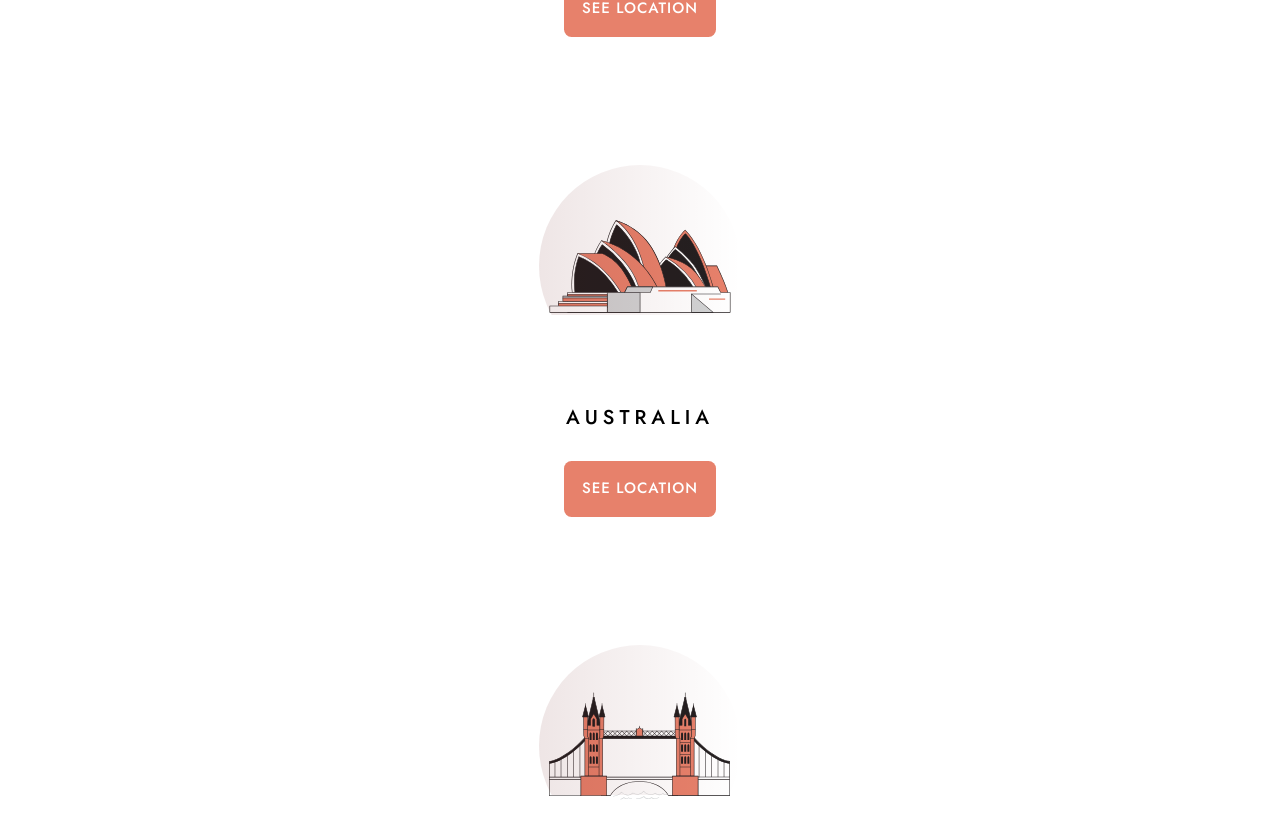
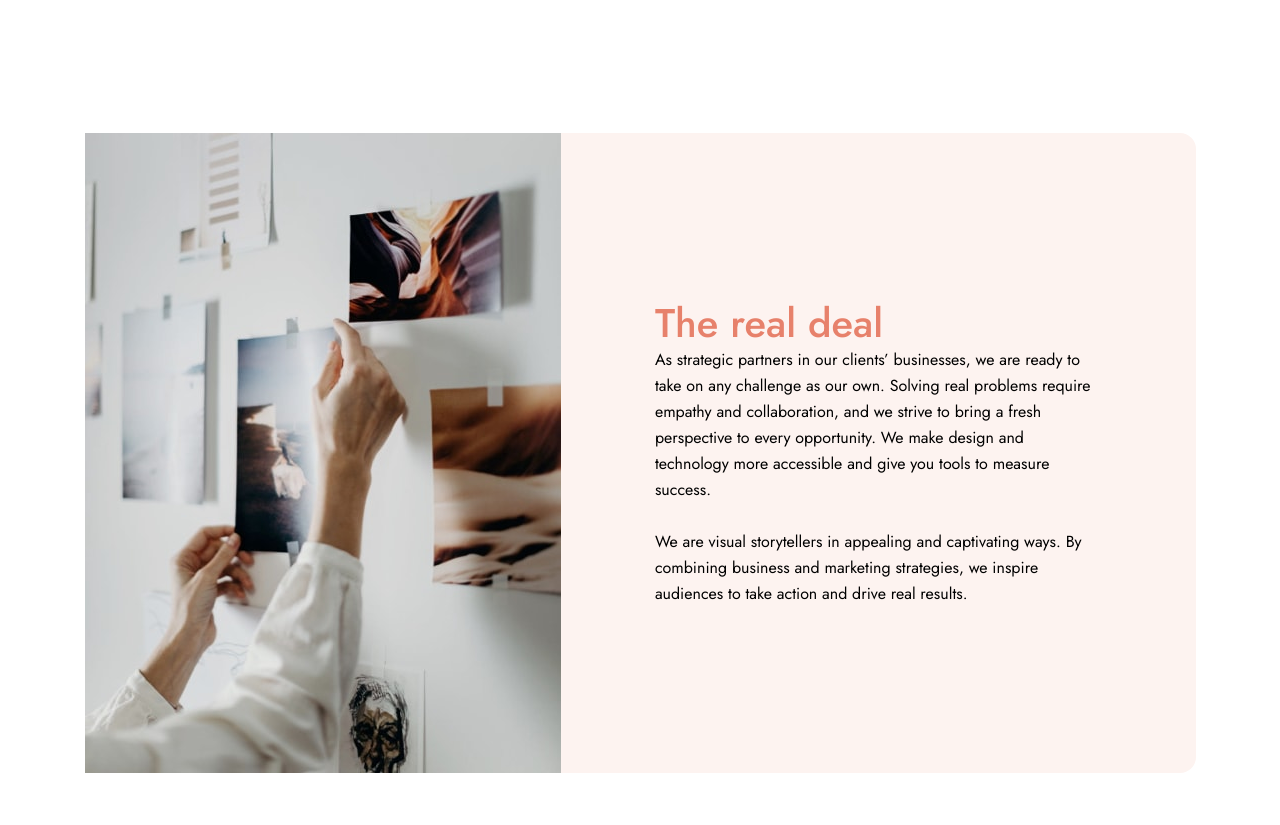
Before and after one commit to MareikeW/designo-multipage-website, a React (Create React App) app: page /about in a window 1280 px wide. Shown: the part 1934-2759 px from the top of the page. Built offline with nearby package versions, Linux system fonts and the light colour scheme.

Commit message:
Aboutpage Desktopversion fast fertig

```diff
--- a/src/components/AboutDescriptions/AboutDescriptionCard.js
+++ b/src/components/AboutDescriptions/AboutDescriptionCard.js
@@ -2,26 +2,32 @@ import React from "react";
 import talent from "../../assets/about/mobile/image-world-class-talent.jpg";
 import realDeal from "../../assets/about/mobile/image-real-deal.jpg";
 import talentTablet from "../../assets/about/tablet/image-world-class-talent.jpg";
+import talentDesktop from "../../assets/about/desktop/image-world-class-talent.jpg";
 import realDealTablet from "../../assets/about/tablet/image-real-deal.jpg";
+import realDealDesktop from "../../assets/about/desktop/image-real-deal.jpg";
 import { StyledAboutDescriptionCard } from "./aboutDescriptionCard-styles";
 
-const AboutDescriptionCard = ({imageAlt, title, description}) => {
+const AboutDescriptionCard = ({imageAlt, title, description, specialDesktopVersion}) => {
     let imageSourceMobile;
     let imageSourceTablet;
+    let imageSourceDesktop;
     // Conditional Rendering
     if (title === "World-class talent") {
         imageSourceMobile = talent;
         imageSourceTablet = talentTablet;
+        imageSourceDesktop = talentDesktop;
     }
     else if (title === "The real deal") {
         imageSourceMobile = realDeal;
         imageSourceTablet = realDealTablet;
+        imageSourceDesktop = realDealDesktop;
     }
 
     return (
         <StyledAboutDescriptionCard>
             <img src={imageSourceMobile} className="mobileVersion" alt={imageAlt} />
             <img src={imageSourceTablet} className="tabletVersion" alt={imageAlt} />
+            <img desktopImage={specialDesktopVersion} src={imageSourceDesktop} className="desktopVersion" alt={imageAlt} />
             <div>
                 <h2>{title}</h2>
                 <p>{description}</p>
--- a/src/components/AboutDescriptions/aboutDescriptionCard-styles.js
+++ b/src/components/AboutDescriptions/aboutDescriptionCard-styles.js
@@ -29,6 +29,10 @@ export const StyledAboutDescriptionCard = styled.div`
         display: none;
     }
 
+    .desktopVersion {
+        display: none;
+    }
+
     @media (min-width: 724px) {
         width: 689px;
         border-radius: 1rem;
@@ -54,4 +58,50 @@ export const StyledAboutDescriptionCard = styled.div`
             border-top-right-radius: 1rem;
         }
     }
+
+    @media (min-width: 1150px) {
+        display: flex;
+        width: 1111px;
+        text-align: left;
+        height: 640px;
+
+        h2 {
+            padding: 0;
+        }
+
+        p {
+            padding: 0;
+        }
+
+        div {
+            width: 445px;
+            display: flex;
+            flex-direction: column;
+            justify-content: center;
+            margin-left: 5.9em;
+        }
+
+        .tabletVersion {
+            display: none;
+        }
+
+        .desktopVersion {
+            display: block;
+            border-top-left-radius: ${({desktopImage}) => {
+                if (desktopImage === "talent") return "1em";
+            }};
+            border-bottom-left-radius: ${({desktopImage}) => {
+                if (desktopImage === "talent") return "1em";
+            }};
+            border-top-right-radius: ${({desktopImage}) => {
+                if (desktopImage === "deal") return "1em";
+            }};
+            border-bottom-right-radius: ${({desktopImage}) => {
+                if (desktopImage === "deal") return "1em";
+            }};
+            float: ${({desktopImage}) => {
+                if (desktopImage === "deal") return "right";
+            }};
+        }
+    }
 `
--- a/src/components/LocationCards/LocationCard-styles.js
+++ b/src/components/LocationCards/LocationCard-styles.js
@@ -27,4 +27,17 @@ export const StyledLocationCard = styled.div`
         background-color: #FFAD9B;
         color: #FFFFFF;
     }
+
+    @media (min-width: 1024px) {
+        margin: 0 auto;
+    }
 `
+
+export const StyledLocationCards  = styled.div`
+    @media (min-width: 1024px) {
+        display: flex;
+        flex-direction: row;
+        margin-top: 10em;
+        margin-bottom: 10em;
+    }
+`
--- a/src/components/LocationCards/LocationCards.js
+++ b/src/components/LocationCards/LocationCards.js
@@ -1,9 +1,10 @@
 import React from "react";
 import LocationCard from "./LocationCard";
+import { StyledLocationCards } from "./LocationCard-styles";
 
 const LocationCards = () => {
     return (
-        <div>
+        <StyledLocationCards>
             <LocationCard
                 title="Canada"
             />
@@ -13,7 +14,7 @@ const LocationCards = () => {
             <LocationCard
                 title="United Kingdom"
             />
-        </div>
+        </StyledLocationCards>
     )
 }
 
--- a/src/pages/about.js
+++ b/src/pages/about.js
@@ -16,6 +16,7 @@ const About = () => {
             <AboutDescriptionCard
                 imageAlt="Woman looking at a wall with photos."
                 title="World-class talent"
+                specialDesktopVersion="talent"
                 description={`We are a crew of strategists, problem-solvers, and technologists. Every design is thoughtfully crafted from concept to launch, ensuring success in its given market. We are constantly updating our skills in a myriad of platforms.
                 \nOur team is multi-disciplinary and we are not merely interested in form — content and meaning are just as important. We give great importance to craftsmanship, service, and prompt delivery. Clients have always been impressed with our high-quality outcomes that encapsulates their brand’s story and mission.`}
             />
@@ -25,6 +26,7 @@ const About = () => {
             <AboutDescriptionCard
                 imageAlt="Photos are glued on a white wall."
                 title="The real deal"
+                specialDesktopVersion="deal"
                 description={`As strategic partners in our clients’ businesses, we are ready to take on any challenge as our own. Solving real problems require empathy and collaboration, and we strive to bring a fresh perspective to every opportunity. We make design and technology more accessible and give you tools to measure success.
                 \nWe are visual storytellers in appealing and captivating ways. By combining business and marketing strategies, we inspire audiences to take action and drive real results.`}
             />
```
